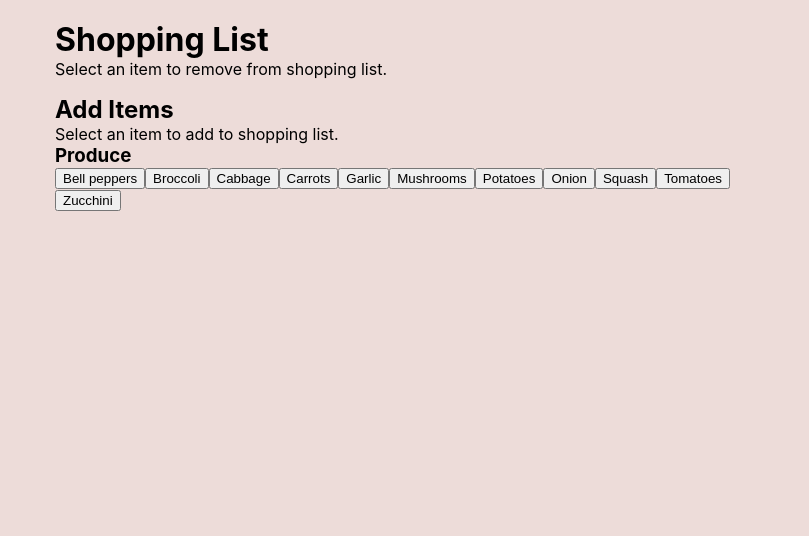
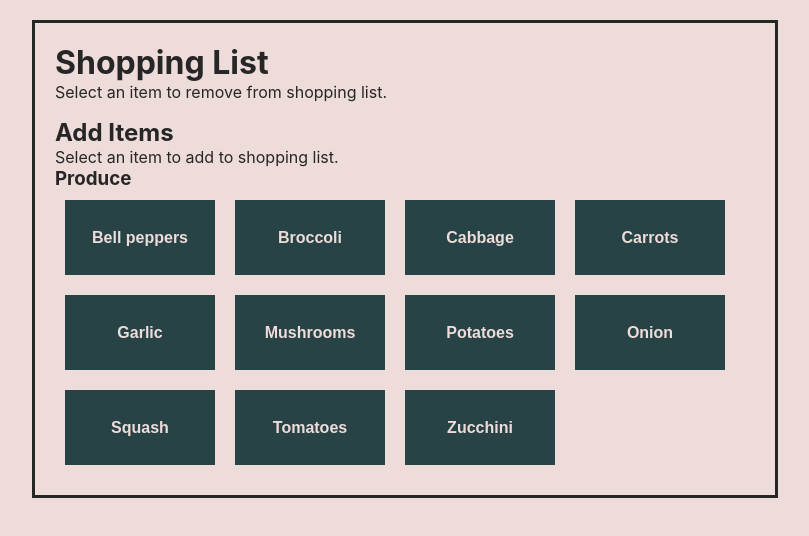
Before and after one commit to MichelleRS/react-shopping-list, a React (Create React App) app: page / in a window 1280 px wide. Shown: the top 536 px of the page, without its empty margins (235-1044 px from the left). Built offline with nearby package versions, Linux system fonts and the light colour scheme.

Commit message:
Apply basic App styling and button style

```diff
--- a/src/App.css
+++ b/src/App.css
@@ -2,13 +2,37 @@
 .App {
   width: 700px;
   margin: 20px auto;
+  padding: 20px;
+  background-color: var(--color1);
+  border: 3px solid var(--color3);
 }
 
-/* remove default margin and padding from text */
 h1,
 h2,
 h3,
 p {
+  /* remove default margin and padding from text */
   margin: 0px;
   padding: 0px;
+  /* apply text color */
+  color: var(--color3);
 }
+
+button {
+  /* size and spacing */
+  width: 150px;
+  height: 75px;
+  margin: 10px;
+  /* color */
+  background-color: var(--color2);
+  color: var(--color1);
+  /* text */
+  font-size: 1rem;
+  font-weight: bolder;
+  /* style */
+  border: none;
+}
+
+button:hover {
+  background-color: var(--color4);
+}
--- a/src/index.css
+++ b/src/index.css
@@ -17,4 +17,5 @@ code {
   --color1: hsla(9, 36%, 89%, 1);
   --color2: hsla(184, 28%, 21%, 1);
   --color3: hsla(0, 0%, 15%, 1);
+  --color4: hsla(330, 68%, 60%, 1);
 }
```
